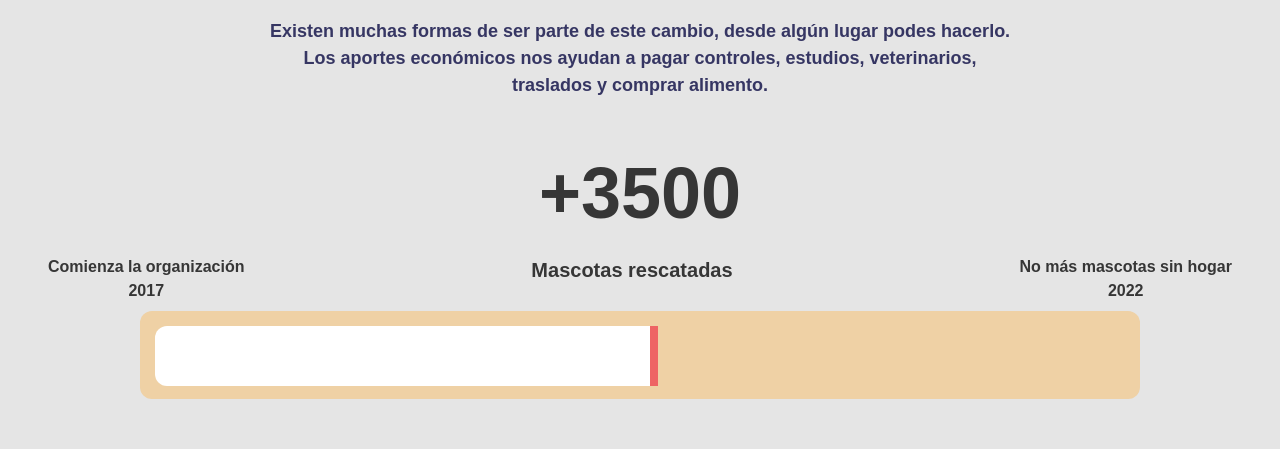
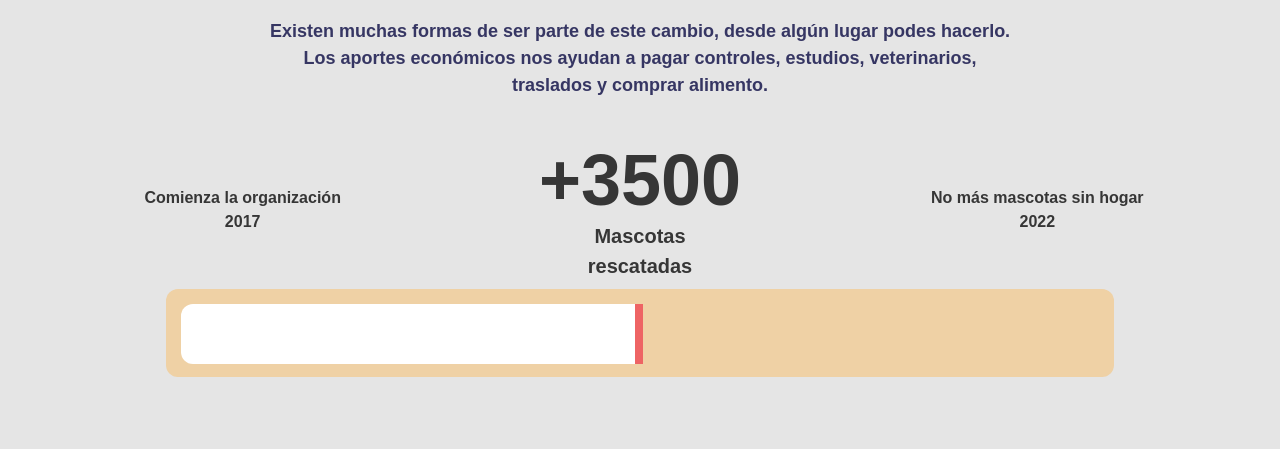
Before and after one commit to goncy/adopcanem, a Next.js app: page / in a window 1280 px wide. Shown: the part 4440-4889 px from the top of the page. Built offline with nearby package versions, Linux system fonts and the light colour scheme.

Commit message:
Changed timeline Flex component for Grid

```diff
--- a/screens/Home/sections/History.tsx
+++ b/screens/Home/sections/History.tsx
@@ -1,5 +1,5 @@
 import React from "react";
-import {Flex, Button, Badge, Text, VStack, Box, HStack} from "@chakra-ui/react";
+import {Button, Badge, Text, VStack, Box, HStack, Grid, GridItem} from "@chakra-ui/react";
 import Link from "next/link";
 
 import Section from "../../../components/section/Section";
@@ -31,32 +31,68 @@ const History: React.FC = () => {
         </VStack>
 
         {/* Timeline */}
-        <VStack spacing={2} width="full">
-          <Text fontSize="7xl" fontWeight={800} textColor="#363636">
-            +3500
-          </Text>
-          <Flex alignItems="flex-start" justify="space-between" width="full">
-            <Text fontSize="md" fontWeight={800} textAlign="center" textColor="#363636">
+        <Grid gap={2} templateColumns={"repeat(3, 1fr)"} width="full">
+          <GridItem>
+            <VStack h={"full"} justify={"center"}>
+              <Text
+                fontSize={{base: "sm", sm: "md"}}
+                fontWeight={800}
+                textAlign="center"
+                textColor="#363636"
+                width={"full"}
+              >
                 Comienza la organización <br />
                 2017
               </Text>
-            <Text fontSize="xl" fontWeight={800} textColor="#363636">
-              Mascotas rescatadas
+            </VStack>
+          </GridItem>
+          <GridItem>
+            <Text
+              fontSize={{base: "xl", sm: "3xl", md: "7xl"}}
+              fontWeight={800}
+              lineHeight={"normal"}
+              position={"relative"}
+              textAlign={"center"}
+              textColor="#363636"
+            >
+              +3500
             </Text>
-            <Text fontSize="md" fontWeight={800} textAlign="center" textColor="#363636">
-              No más mascotas sin hogar <br />
+            <Text
+              fontSize={{base: "md", sm: "lg", md: "xl"}}
+              fontWeight={800}
+              textAlign={"center"}
+              textColor="#363636"
+            >
+              Mascotas <br />
+              rescatadas
+            </Text>
+          </GridItem>
+          <GridItem>
+            <VStack h={"full"} justify={"center"}>
+              <Text
+                fontSize={{base: "sm", sm: "md"}}
+                fontWeight={800}
+                textAlign="center"
+                textColor="#363636"
+              >
+                No más mascotas sin hogar
+                <br />
                 2022
               </Text>
-          </Flex>
+            </VStack>
+          </GridItem>
+          <GridItem colSpan={3}>
+            <VStack>
               <Box
                 backgroundColor="rgba(253, 177, 69, 0.4)"
                 borderRadius="xl"
                 height="88px"
+                minWidth={""}
                 padding="15px"
-            width="1000px"
+                width="80%"
               >
                 <HStack alignItems="flex-start" justifyContent="flex-start" spacing={0}>
-              <Box backgroundColor="white" borderLeftRadius="xl" height="60px" width="500px" />
+                  <Box backgroundColor="white" borderLeftRadius="xl" height="60px" width="50%" />
                   <Box
                     _before={{
                       content: "''",
@@ -71,6 +107,8 @@ const History: React.FC = () => {
                 </HStack>
               </Box>
             </VStack>
+          </GridItem>
+        </Grid>
 
         {/* Bottom */}
         <VStack paddingTop={50} spacing={6} width="full">
```
Lines whose indentation alone changed are shown as unchanged.
